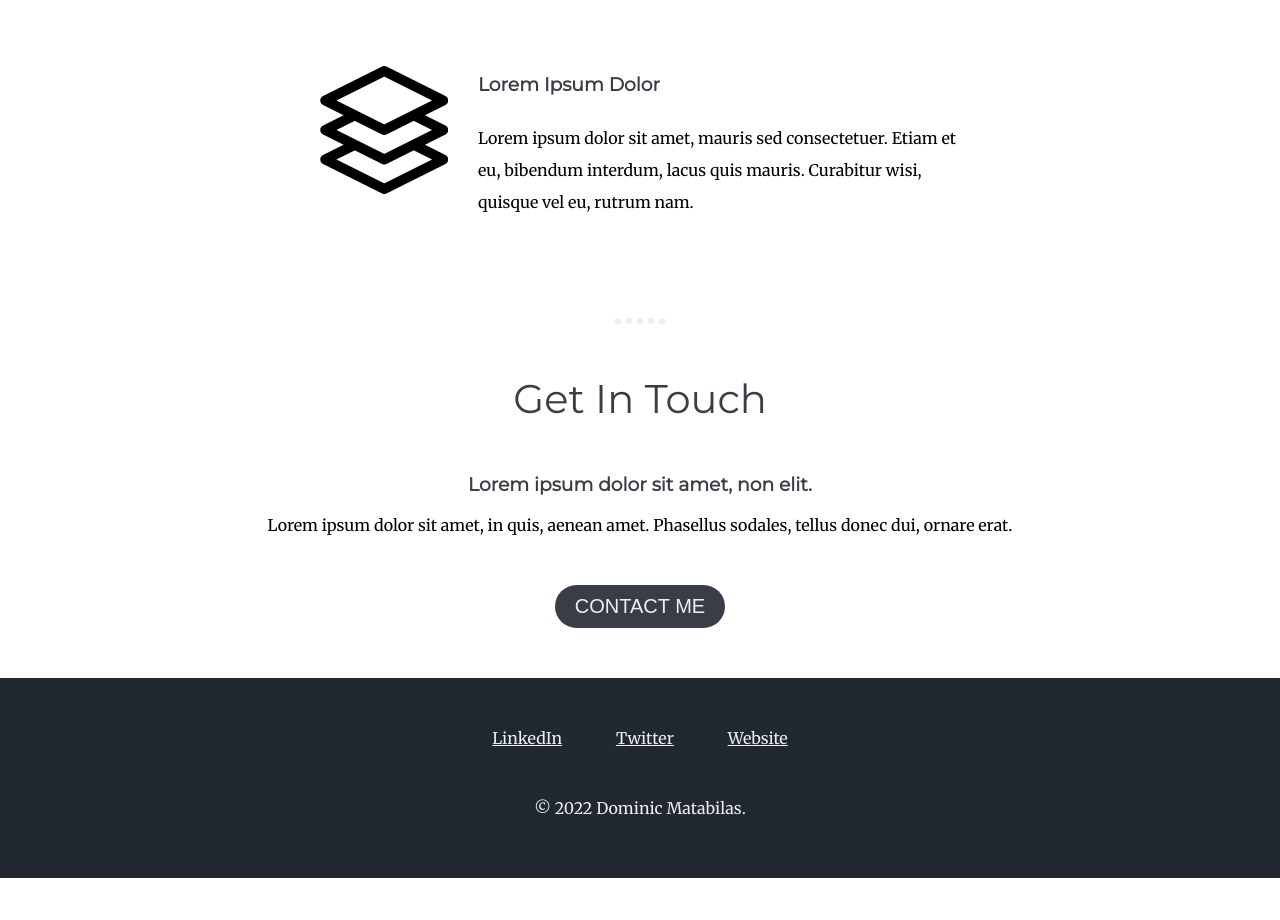
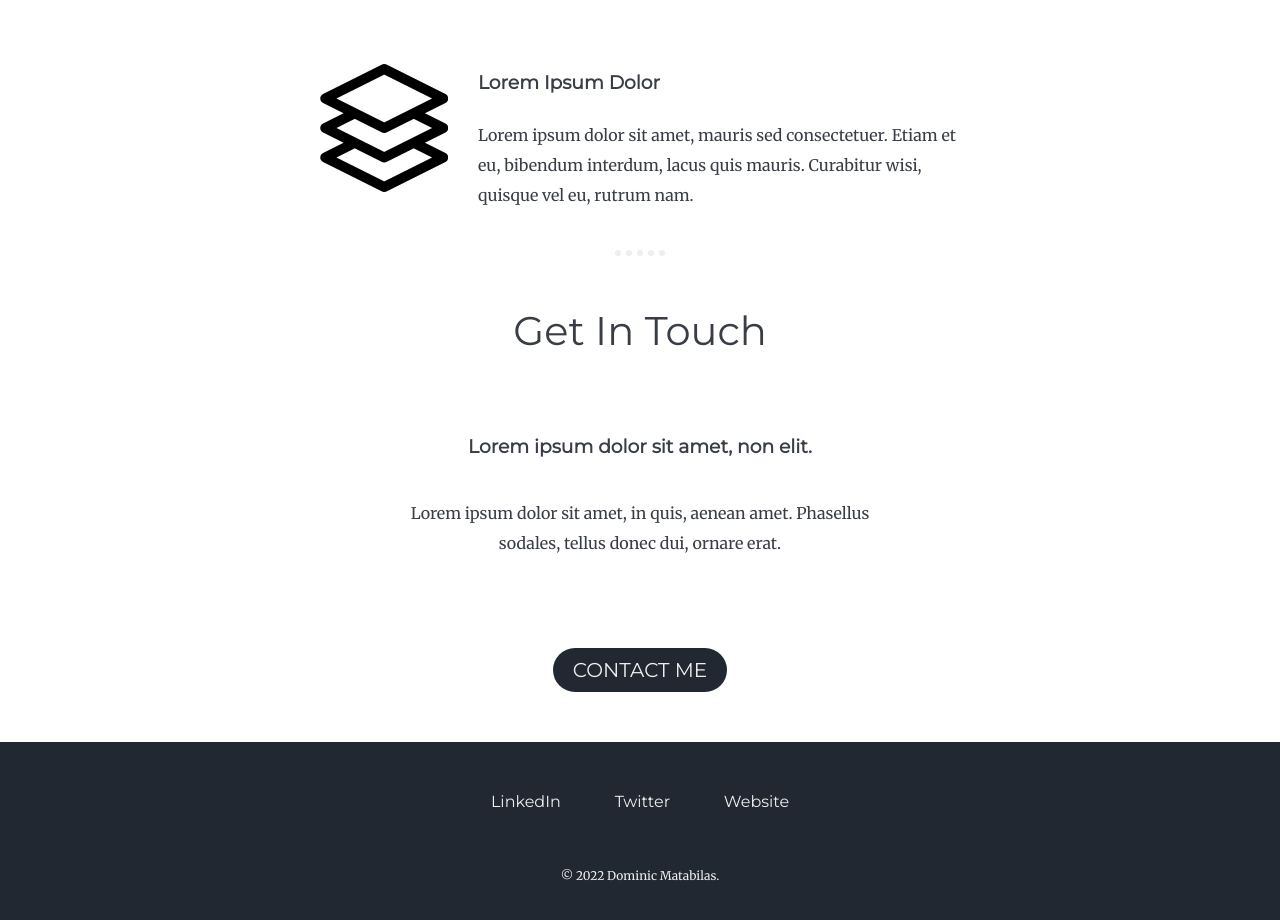
Before and after one commit to domsmatabilas/cv, a plain HTML site: page index.html in a window 1280 px wide. Shown: the part 1840-2760 px from the top of the page. Before the commit the page ends 2718 px from the top, so only its background shows below. Drawn offline with Linux system fonts and the light colour scheme.

Commit message:
style improvements

```diff
--- a/css/styles.css
+++ b/css/styles.css
@@ -1,5 +1,6 @@
 /********* Element Selector *********/
 body {
+    color: #393E46;
     margin: 0;
     text-align: center;
     font-family: 'Merriweather', serif;
@@ -23,10 +24,12 @@ h2 {
 h3 {
     font-family: 'Montserrat', sans-serif;
     color: #393E46;
+    margin-top: 80px;
 }
 
 p {
-    margin: 0;
+    margin: 0 auto;
+    line-height: 30px;
 }
 
 a {
@@ -39,6 +42,7 @@ hr {
     border-color: #EEEEEE;
     border-width: 6px;
     width: 50px;
+    margin: 40px auto;
 }
 
 /********* Class ***********/
@@ -77,7 +81,7 @@ hr {
 
 .skill-row {
     width: 50%;
-    margin: 100px auto;
+    margin: auto;
     text-align: left;
     line-height: 2;
 }
@@ -98,22 +102,23 @@ hr {
 }
 
 .about-me {
-    margin: 40px auto;
+    margin: auto;
+    width: 30%;
 }
 
 .btn {
     margin: 50px auto;
     display: inline-block;
-    background: #393E46;
-    background-image: -webkit-linear-gradient(top, #393E46, #393E46);
-    background-image: -moz-linear-gradient(top, #393E46, #393E46);
-    background-image: -ms-linear-gradient(top, #393E46, #393E46);
-    background-image: -o-linear-gradient(top, #393E46, #393E46);
-    background-image: linear-gradient(to bottom, #393E46, #393E46);
+    background: #222831;
+    background-image: -webkit-linear-gradient(top, #222831, #222831);
+    background-image: -moz-linear-gradient(top, #222831, #222831);
+    background-image: -ms-linear-gradient(top, #222831, #222831);
+    background-image: -o-linear-gradient(top, #222831, #222831);
+    background-image: linear-gradient(to bottom, #222831, #222831);
     -webkit-border-radius: 38;
     -moz-border-radius: 38;
     border-radius: 38px;
-    font-family: Arial;
+    font-family: 'Montserrat', sans-serif;
     color: #EEEEEE;
     font-size: 20px;
     padding: 10px 20px 10px 20px;
@@ -121,20 +126,32 @@ hr {
 }
 
 .btn:hover {
-    background: #222831;
-    background-image: -webkit-linear-gradient(top, #222831, #222831);
-    background-image: -moz-linear-gradient(top, #222831, #222831);
-    background-image: -ms-linear-gradient(top, #222831, #222831);
-    background-image: -o-linear-gradient(top, #222831, #222831);
-    background-image: linear-gradient(to bottom, #222831, #222831);
+    background: #393E46;
+    background-image: -webkit-linear-gradient(top, #393E46, #393E46);
+    background-image: -moz-linear-gradient(top, #393E46, #393E46);
+    background-image: -ms-linear-gradient(top, #393E46, #393E46);
+    background-image: -o-linear-gradient(top, #393E46, #393E46);
+    background-image: linear-gradient(to bottom, #393E46, #393E46);
     text-decoration: none;
 }
 
 .footer-link {
     margin: 50px 25px;
     display: inline-block;
+    font-family: 'Montserrat', sans-serif;
+    text-decoration: none;
+}
+
+.footer-link:hover {
+    color: #FFFFFF;
 }
 
 .bottom-text {
     color: #EEEEEE;
+    font-size: 0.75rem;
 }
+
+.get-in-touch-text {
+    width: 40%;
+    margin: 40px auto 40px;
+}
--- a/index.html
+++ b/index.html
@@ -20,7 +20,8 @@
     <div class="profile">
         <img class="profile-picture" src="images/profile-picture.png" alt="Profile Picture">
         <h2>Hello.</h2>
-        <p class="about-me">Lorem ipsum dolor sit amet, vitae volutpat, dui conubia, dolor urna. Non auctor, montes nulla distinctio.</p>
+        <p class="about-me">Lorem ipsum dolor sit amet, vitae volutpat, dui conubia, dolor urna. Non auctor, montes
+            nulla distinctio.</p>
     </div>
     <hr/>
     <div class="skills">
@@ -28,7 +29,8 @@
         <div class="skill-row">
             <img class="skills-img" src="images/programming-code-signs.png" alt="">
             <h3>Lorem & Ipsum</h3>
-            <p class="skills-text">Lorem ipsum dolor sit amet, quis in duis, iaculis id felis. Consectetuer vestibulum, nunc urna lectus,
+            <p class="skills-text">Lorem ipsum dolor sit amet, quis in duis, iaculis id felis. Consectetuer vestibulum,
+                nunc urna lectus,
                 erat ligula. Hendrerit nam, lectus ante, ut lorem eros.</p>
         </div>
         <div class="skill-row">
@@ -48,7 +50,8 @@
     <div class="contact-me">
         <h2>Get In Touch</h2>
         <h3>Lorem ipsum dolor sit amet, non elit.</h3>
-        <p>Lorem ipsum dolor sit amet, in quis, aenean amet. Phasellus sodales, tellus donec dui, ornare erat.</p>
+        <p class="get-in-touch-text">Lorem ipsum dolor sit amet, in quis, aenean amet. Phasellus sodales, tellus donec dui,
+            ornare erat.</p>
         <a class="btn" href="mailto:dominicmatabilas@gmail.com">CONTACT ME</a>
     </div>
 </div>
```
